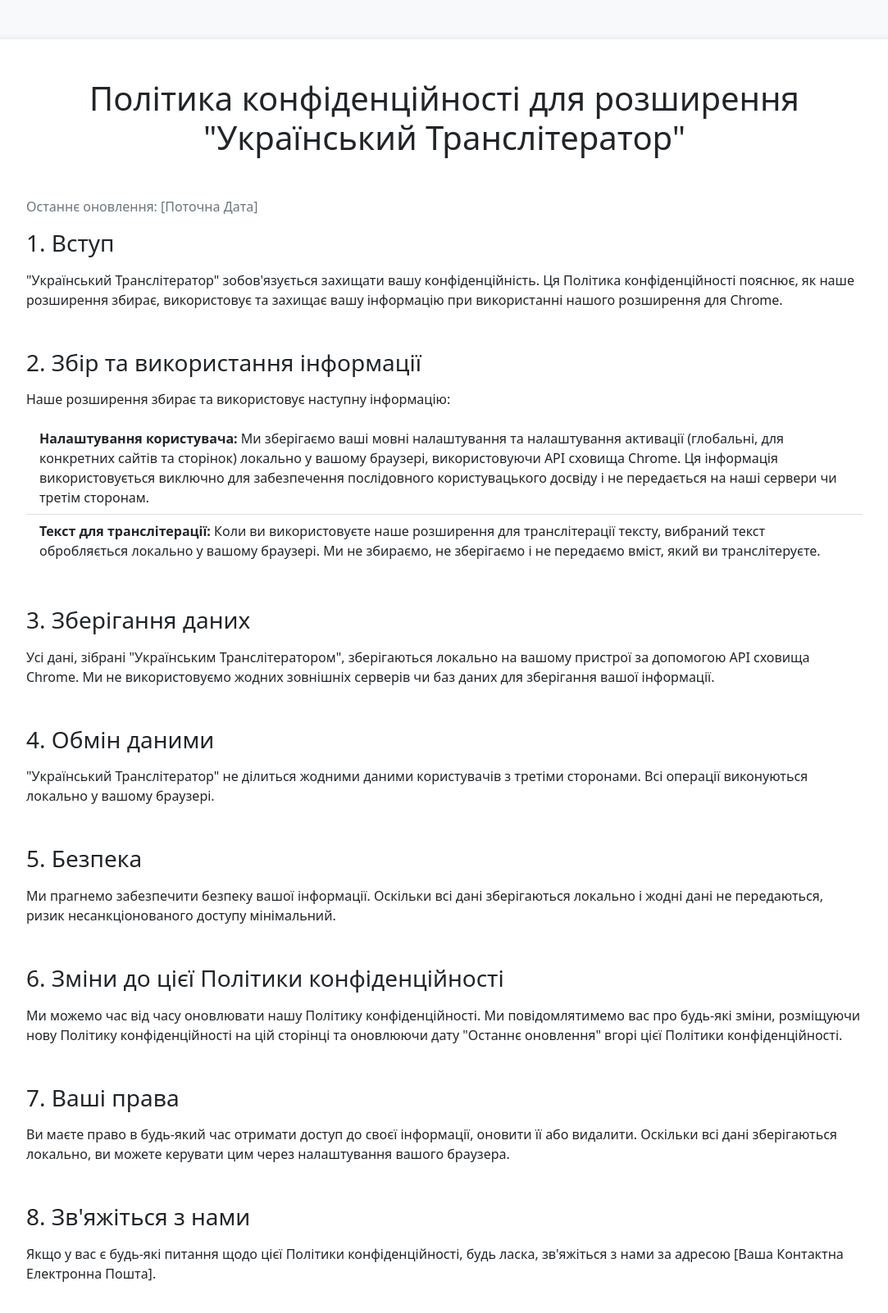
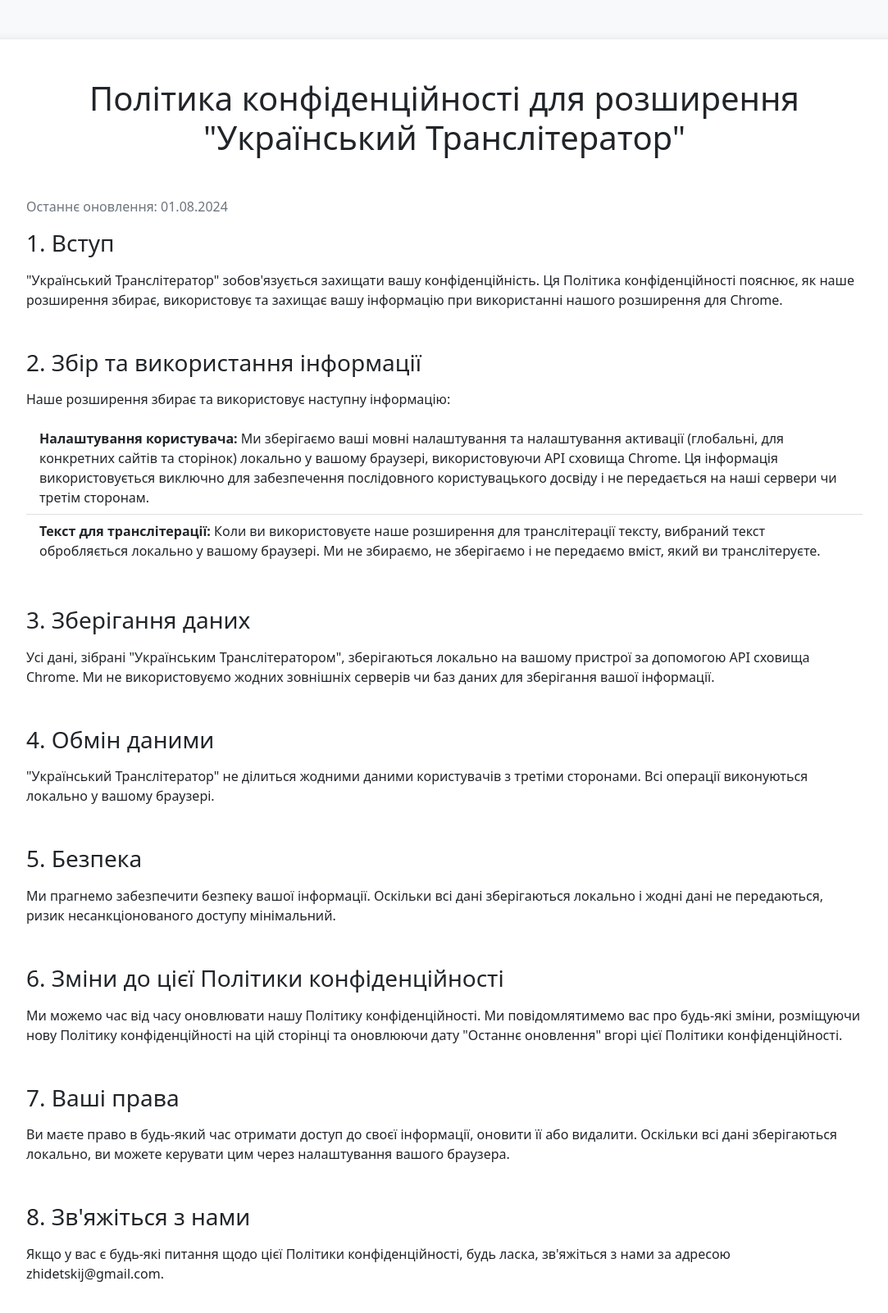
Before and after one commit to YuriiZhydetskyi/Latynizator, a browser extension: page docs/privacy_policy.html in a window 1280 px wide. Shown: the whole page at 82% size, without its empty margins (98-1181 px from the left). Drawn offline with nearby package versions, Linux system fonts and the light colour scheme.

Commit message:
replace generic text in privacy policy

```diff
--- a/docs/privacy_policy.html
+++ b/docs/privacy_policy.html
@@ -20,7 +20,7 @@
     <div class="container my-5">
         <div class="policy-container p-5">
             <h1 class="text-center mb-5">Політика конфіденційності для розширення "Український Транслітератор"</h1>
-            <p class="text-muted">Останнє оновлення: [Поточна Дата]</p>
+            <p class="text-muted">Останнє оновлення: 01.08.2024</p>
 
             <section class="mb-5">
                 <h2 class="h3 mb-3">1. Вступ</h2>
@@ -67,7 +67,7 @@
 
             <section>
                 <h2 class="h3 mb-3">8. Зв'яжіться з нами</h2>
-                <p>Якщо у вас є будь-які питання щодо цієї Політики конфіденційності, будь ласка, зв'яжіться з нами за адресою [Ваша Контактна Електронна Пошта].</p>
+                <p>Якщо у вас є будь-які питання щодо цієї Політики конфіденційності, будь ласка, зв'яжіться з нами за адресою zhidetskij@gmail.com.</p>
             </section>
         </div>
     </div>
```
